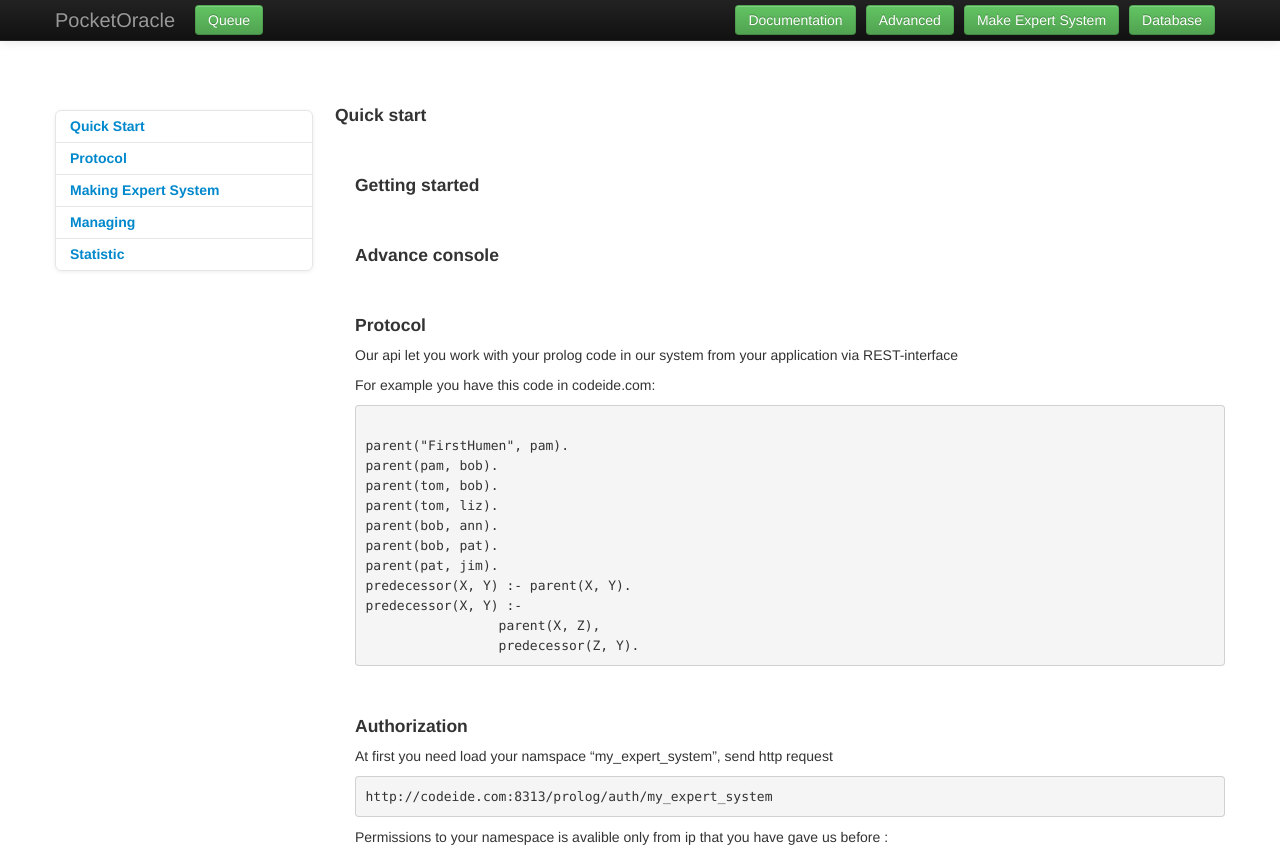
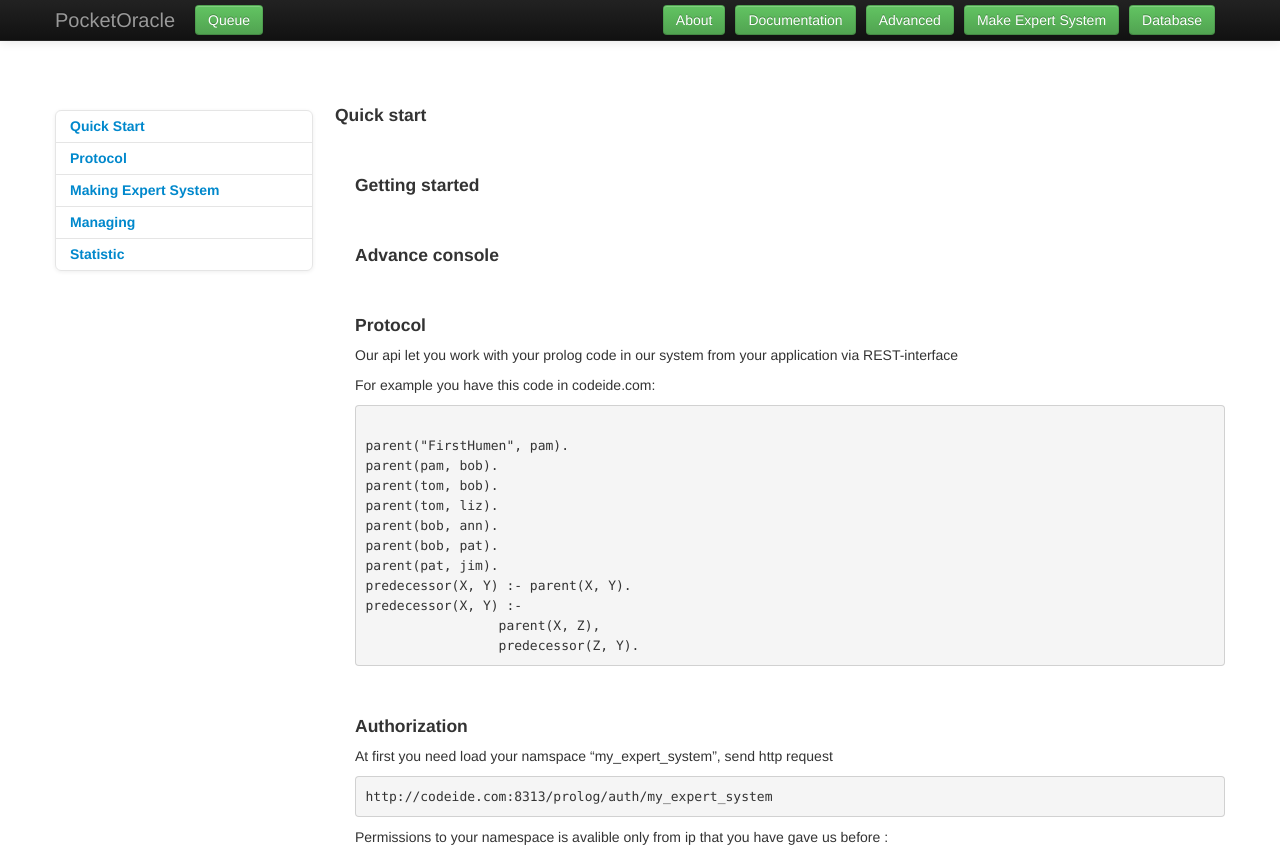
Before and after one commit to perldev/hpro_console, a plain HTML site: page static/dev_help.html in a window 1280 px wide. Shown: the top 850 px of the page. Drawn offline with Linux system fonts and the light colour scheme.

Commit message:
about page

```diff
--- a/static/dev_help.html
+++ b/static/dev_help.html
@@ -41,6 +41,9 @@
             <a class="btn btn-success pull-right greenbtn" href="/index.html">Queue</a>
             </ul>
           </div><!--/.nav-collapse -->
+
+
+
           <div class="nav-collapse collapse" style='float:right' >
             <ul class="nav">
             <a class="btn btn-success pull-right greenbtn" href="#"> Database </a>
@@ -62,6 +65,11 @@
             <ul class="nav">
 	    <a class="btn btn-success pull-right greenbtn" href="/dev_help.html"> Documentation</a>
 	    </ul>
+          </div>
+	      <div class="nav-collapse collapse" style='float:right' >
+            <ul class="nav">
+            <a class="btn btn-success pull-right greenbtn" href="/what.html"> About  </a>
+            </ul>
           </div>
 
 	  <div class="nav-collapse collapse" style='float:right' >
```
Also changed, not shown: static/console.html (+9 -1 lines), static/index.html (+7 -0 lines).
